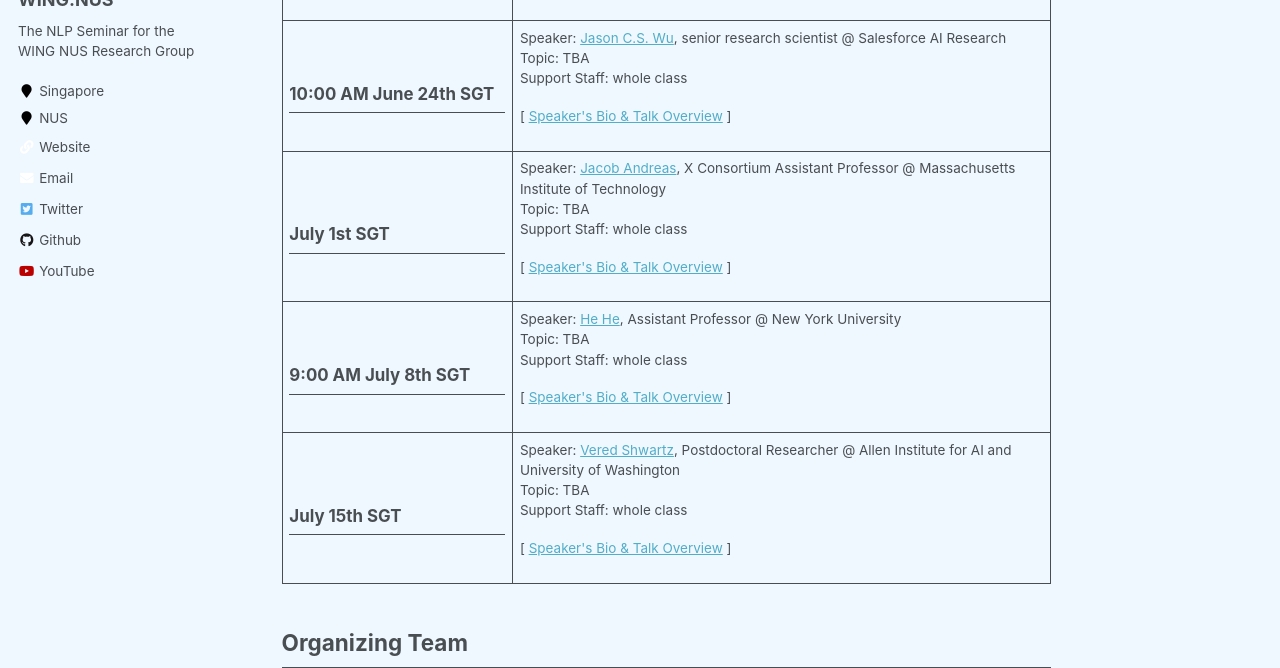
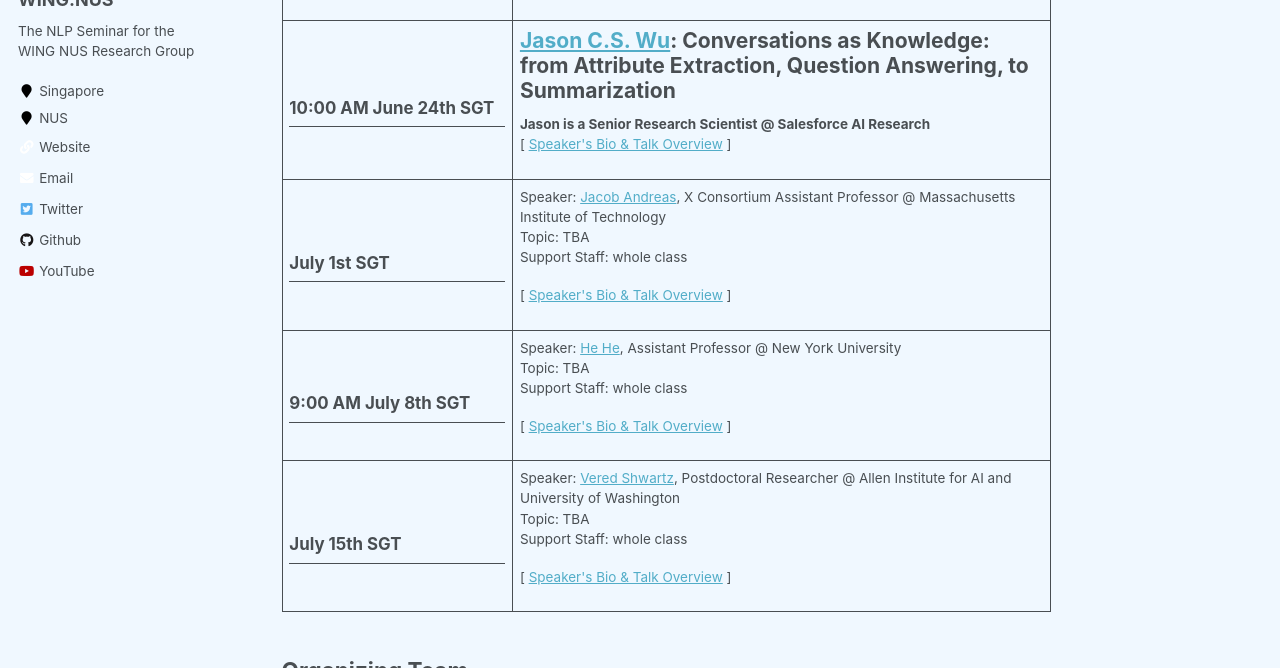
Before and after one commit to WING-NUS/nlp-seminar, a Jekyll site: the page built from _pages/about.md, in a window 1280 px wide and 900 px high, scrolled down 2474 px, cut to the strip 232-900 px from the top of the window. Built offline with Jekyll 4.4.1, drawn with Linux system fonts in a browser that asks for light colours.

Commit message:
update Jason

```diff
--- a/_pages/about.md
+++ b/_pages/about.md
@@ -113,11 +113,10 @@ Our group will be running our first NLP seminar in 2021 summer, tentatively from
   <td><h2>10:00 AM June 24th SGT<br/></h2>
   </td>
   <td>
-  <p>
-    Speaker: <a href="https://jasonwu0731.github.io">Jason C.S. Wu</a>, senior research scientist @ Salesforce AI Research<br/>
-    Topic: TBA<br/>
-    Support Staff: whole class
-</p>
+
+  <h1><a href="https://jasonwu0731.github.io">Jason C.S. Wu</a>: Conversations as Knowledge: from Attribute Extraction, Question Answering, to Summarization</h1>
+    <strong>Jason is a Senior Research Scientist @ Salesforce AI Research</strong>
+
   <p>
     [&nbsp;<a href="https://wing-nus.github.io/nlp-seminar/speaker-jason">Speaker's Bio & Talk Overview</a>&nbsp;]
     <br/></p>
```
Also changed, not shown: _pages/speaker-jason.md (+5 -1 lines).
